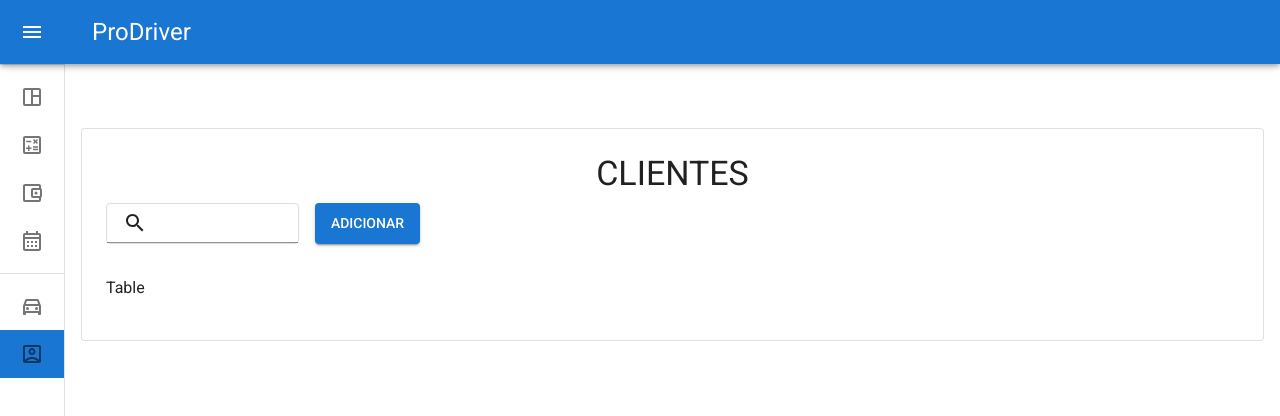
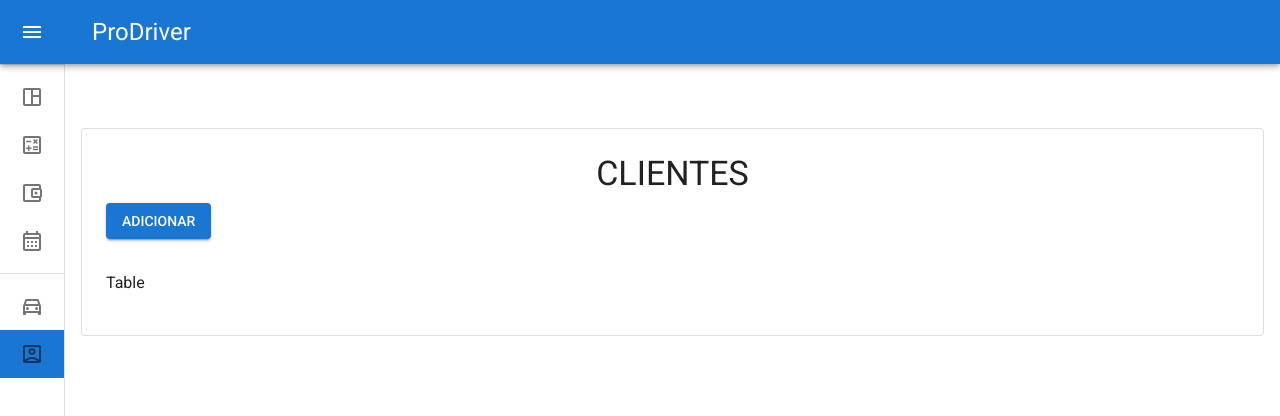
Before and after one commit to GMalvestiti/projeto_picolotec, a Next.js app: page /dashboard/clientes in a window 1280 px wide. Shown: the top 416 px of the page. Built offline with nearby package versions, Linux system fonts and the light colour scheme.

Commit message:
fixed temp file
Signed-off-by: GMalvestiti <gustavo.smalvestiti@gmail.com>

```diff
--- a/src/app/dashboard/clientes/page.tsx
+++ b/src/app/dashboard/clientes/page.tsx
@@ -16,7 +16,7 @@ export default function Page() {
         </Typography>
         <Grid container sx={{ mt: 1 }}>
           <Grid xs={12} sx={{ display: "flex", justifyContent: "left" }}>
-            <SearchBar />
+
             <Button variant="contained">Adicionar</Button>
           </Grid>
           <Grid xs={12} sx={{ mt: 2 }}>
```
